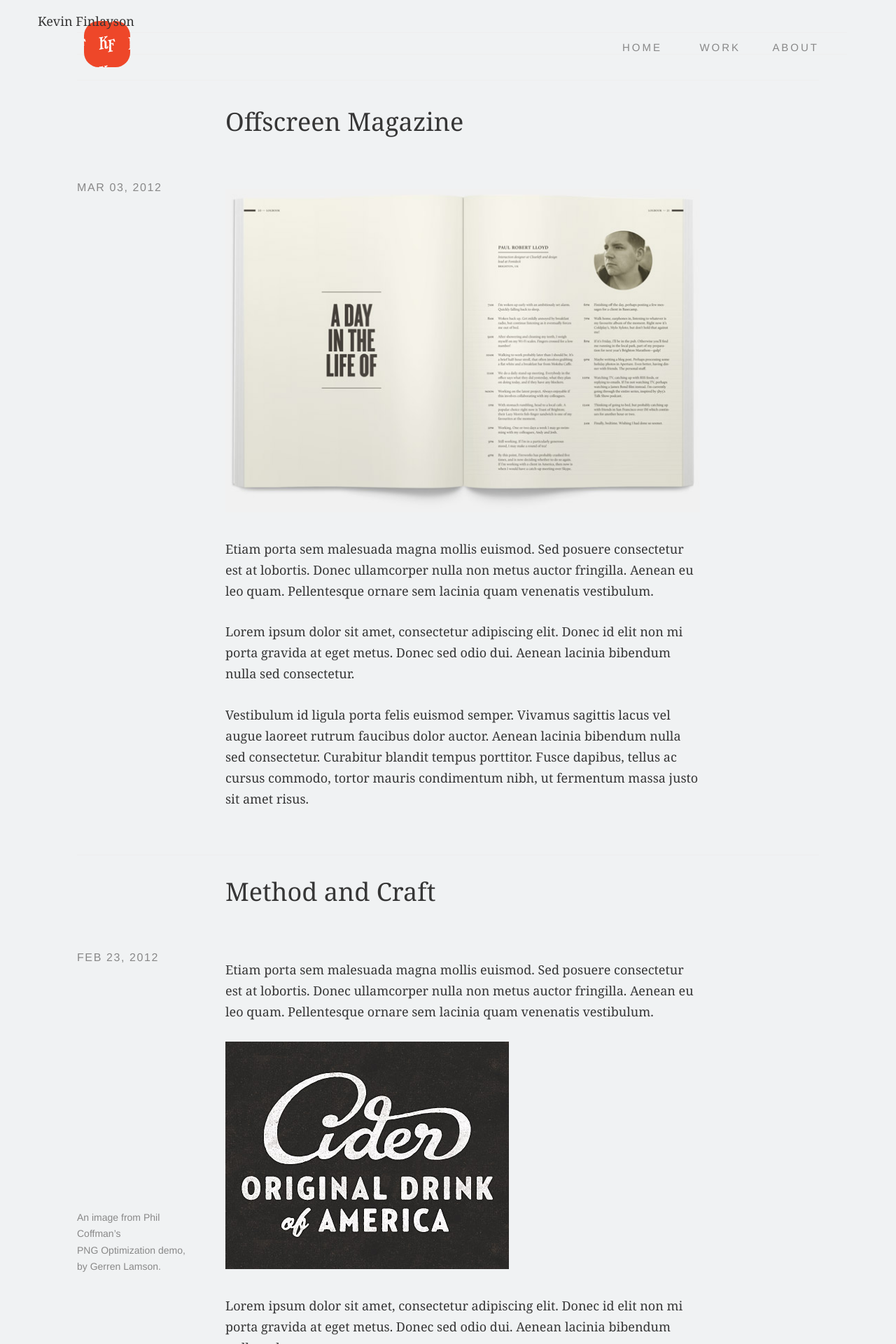
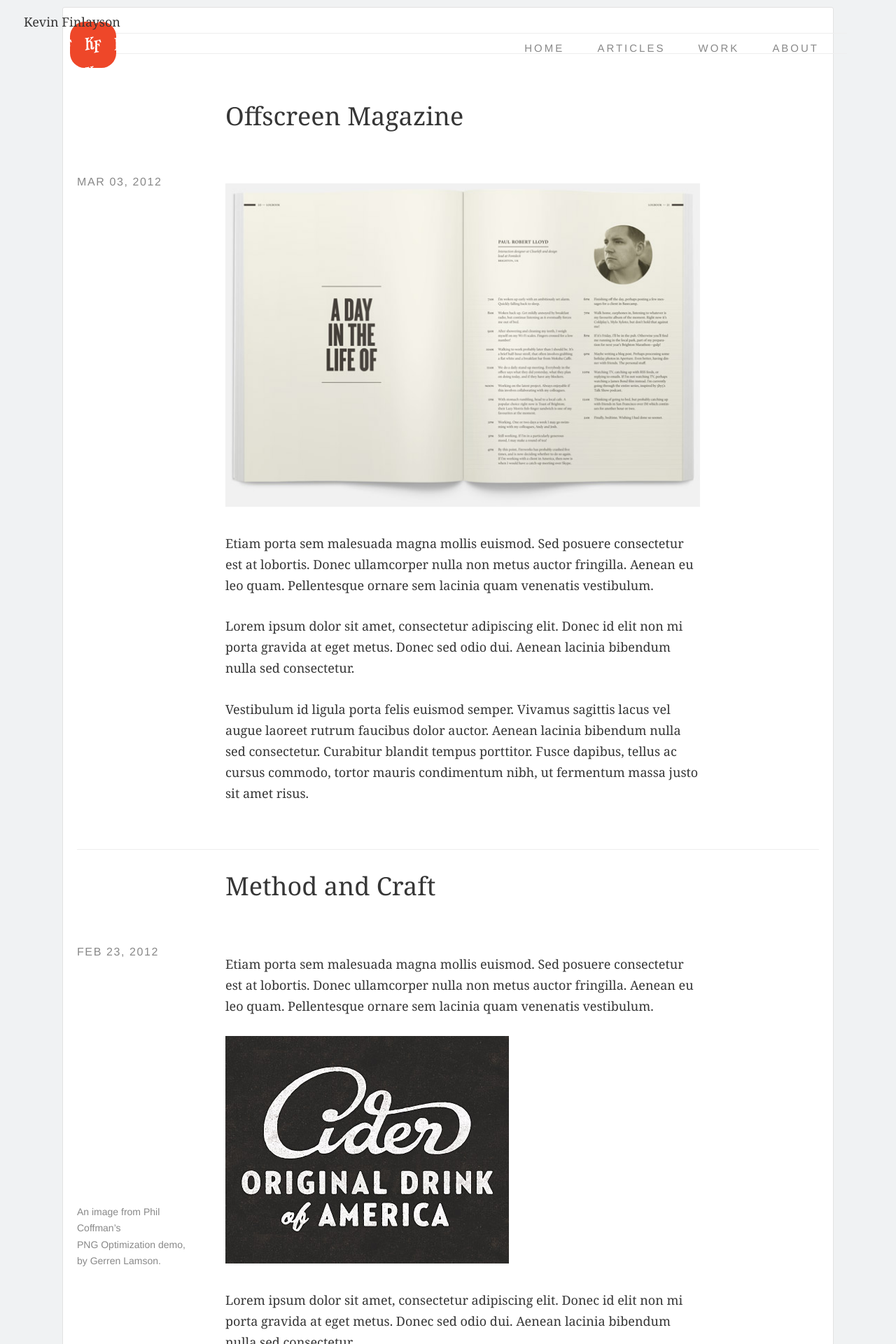
Before and after one commit to kevinfinlayson/kevinfinlayson.com, a Jekyll site: the page built from index.html, in a window 1280 px wide. Shown: the top 1920 px of the page at 70% size. Built offline with Jekyll 4.4.1, drawn with Linux system fonts in a browser that asks for light colours; nearby versions of some CDN libraries; the list of posts is cut into pages by our own code.

Commit message:
320 grey+red styles for header and nav

```diff
--- a/_includes/header.html
+++ b/_includes/header.html
@@ -4,10 +4,9 @@
 
   <nav role="navigation">
    <a href="/" title="Home" class="home" rel="home">Home</a>
-   <!-- <a href="/articles" title="Articles" class="articles">Articles</a> -->
+   <a href="/articles" title="Articles" class="articles">Articles</a>
    <a href="http://dustandmold.net" title="Work">Work</a>
    <a href="/about.php" title="About" class="about">About</a>
-   <!-- <a href="http://twitter.com/kevinfinlayson" title="@kevinfinlayson">Twitter</a> -->
   </nav><!-- navigation -->
 
 </header><!-- end of banner -->
--- a/css/screen.css
+++ b/css/screen.css
@@ -125,22 +125,28 @@
 
 /* Structure */
 .container {
-  min-width: 280px;
+  min-width: 258px;
   max-width: 1060px;
   margin: 0 auto;
-  padding: 0 20px; }
+  padding: 0 20px;
+  background-color: white;
+  -webkit-border-radius: 3px;
+  -moz-border-radius: 3px;
+  -ms-border-radius: 3px;
+  -o-border-radius: 3px;
+  border-radius: 3px;
+  border: 1px solid #e2e2e2; }
 
 /* Header */
 header[role=banner] {
-  padding: 2em 0;
-  border-bottom: 1px solid #eeeeee;
-  margin-bottom: 2em;
+  padding: 26px 0 0;
+  margin-bottom: 1.6667em;
   position: relative; }
 
 .logo {
   position: absolute;
   top: 20px;
-  left: 10px;
+  left: -10px;
   height: 42px;
   width: 42px;
   display: block;
@@ -155,8 +161,8 @@
   border-radius: 21px; }
 
 nav {
-  height: 20px;
-  padding: 3px 0 7px 42px;
+  height: 18px;
+  padding: 3px 0 7px 32px;
   font-family: "freight-sans-pro-1", "freight-sans-pro-2", "helvetica neue", arial, sans-serif;
   text-transform: uppercase;
   letter-spacing: 0.2em;
@@ -165,31 +171,18 @@
   border-bottom: 1px solid #eeeeee;
   border-top: 1px solid #eeeeee;
   text-align: right;
-  margin: 0;
-  display: -webkit-box;
-  display: -moz-box;
-  display: box;
-  -webkit-box-orient: horizontal;
-  -moz-box-orient: horizontal;
-  box-orient: horizontal;
-  -webkit-box-pack: end;
-  -moz-box-pack: end;
-  box-pack: end;
-  -webkit-box-align: stretch;
-  -moz-box-align: stretch;
-  box-align: stretch; }
+  margin: 0; }
 
 nav a, nav a:visited {
-  width: 72px;
   color: #888888;
   display: inline-block;
   text-decoration: none;
   line-height: 2em;
-  margin: 0;
-  padding: 3px 0;
-  -webkit-box-flex: 0;
-  -moz-box-flex: 0;
-  box-flex: 0; }
+  margin: 0 0 0 1em;
+  padding: 3px 0; }
+
+nav > a:first-child {
+  margin-left: 0; }
 
 /* Articles */
 section[role=main] {
```
Also changed, not shown: css/screen.scss (+32 -26 lines).
